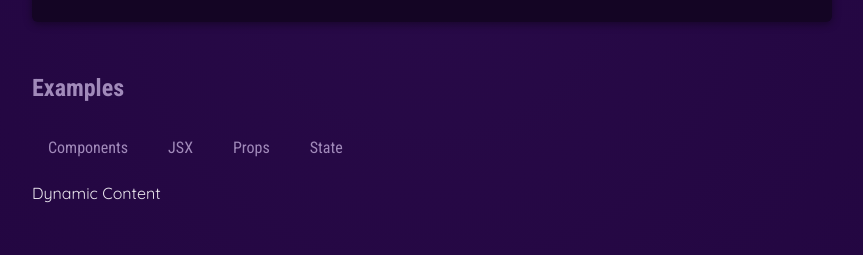
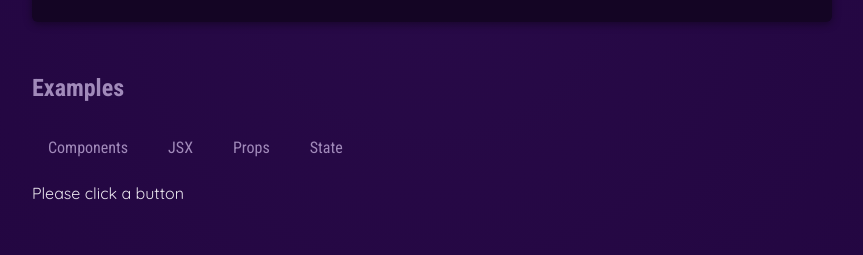
Before and after one commit to kimyw97/react-study, a React (Vite) app in the folder clone-coding-udemy/: page / in a window 1280 px wide. Shown: the part 677-932 px from the top of the page, without its empty margins (208-1071 px from the left). Built offline with nearby package versions, Linux system fonts and the light colour scheme.

Commit message:
udemy lecture - State, Hooks

```diff
--- a/clone-coding-udemy/src/App.jsx
+++ b/clone-coding-udemy/src/App.jsx
@@ -1,12 +1,18 @@
-import {CORE_CONCEPTS} from './data';
+import { CORE_CONCEPTS } from './data';
 import Header from './components/Header/Header';
 import CoreConcept from './components/CoreConcept';
 import TabButton from './components/TabButton';
+import { useState } from 'react';
 
 function App() {
-  function handleClick() {
+  const [selectedTopic, setSelectedTopic] = useState('Please click a button');
 
+  console.log('start')
+  function handleClick(selectedButton) {
+    setSelectedTopic(selectedButton);
+    console.log(selectedButton)
   }
+
   return (
     <div>
       <Header />
@@ -14,21 +20,22 @@ function App() {
         <section id='core-concepts'>
           <h2>Core Concepts</h2>
           <ul>
-            <CoreConcept title={CORE_CONCEPTS[0].title} description={CORE_CONCEPTS[0].description} image={CORE_CONCEPTS[0].image} />
-            <CoreConcept {...CORE_CONCEPTS[1]}/>
-            <CoreConcept {...CORE_CONCEPTS[2]}/>
-            <CoreConcept {...CORE_CONCEPTS[3]}/>
+            <CoreConcept title={CORE_CONCEPTS[0].title} description={CORE_CONCEPTS[0].description}
+                         image={CORE_CONCEPTS[0].image} />
+            <CoreConcept {...CORE_CONCEPTS[1]} />
+            <CoreConcept {...CORE_CONCEPTS[2]} />
+            <CoreConcept {...CORE_CONCEPTS[3]} />
           </ul>
         </section>
         <section id='examples'>
           <h2>Examples</h2>
           <menu>
-            <TabButton onSelect={handleClick}>Components</TabButton>
-            <TabButton>JSX</TabButton>
-            <TabButton>Props</TabButton>
-            <TabButton>State</TabButton>
+            <TabButton onSelect={() => handleClick('components')}>Components</TabButton>
+            <TabButton onSelect={() => handleClick('JSX')}>JSX</TabButton>
+            <TabButton onSelect={() => handleClick('Props')}>Props</TabButton>
+            <TabButton onSelect={() => handleClick('State')}>State</TabButton>
           </menu>
-          Dynamic Content
+          {selectedTopic}
         </section>
 
         <h2>Time to get started!</h2>
--- a/clone-coding-udemy/src/components/TabButton.jsx
+++ b/clone-coding-udemy/src/components/TabButton.jsx
@@ -1,7 +1,7 @@
 export default function TabButton(props) {
   return (
     <li>
-      <button onClick={props.onselect}>{props.children}</button>
+      <button onClick={props.onSelect}>{props.children}</button>
     </li>
   );
 }
```
